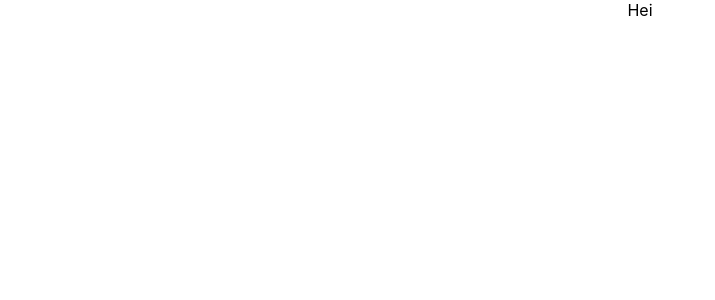
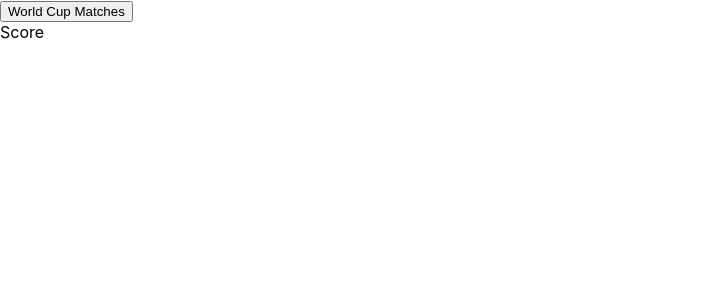
Before and after one commit to Emran2104/worldCupScore, a React (Create React App) app in the folder world_cup/: page / in a window 1280 px wide. Shown: the top 300 px of the page, without its empty margins (0-715 px from the left). Built offline with nearby package versions, Linux system fonts and the light colour scheme.

Commit message:
router dom connection setup for Score component

```diff
--- a/world_cup/src/App.js
+++ b/world_cup/src/App.js
@@ -1,10 +1,16 @@
 import './App.css';
+import { BrowserRouter as Router, Route , Routes} from 'react-router-dom';
+import Score from './pages/score/Score';
+import React from 'react';
 
 function App() {
   return (
-    <div className="App">
-      Hei
-    </div>
+    <Router>
+      <Routes>
+        <Route exact path="/" element={<Score />}/>
+      </Routes>
+    </Router>
+
   );
 }
 
--- a/world_cup/src/pages/score/Score.js
+++ b/world_cup/src/pages/score/Score.js
@@ -1,9 +1,17 @@
 import React from 'react'
+import "./score.css"
+import { Navigate } from 'react-router-dom';
+
 
 export default function Score() {
     return (
-        <div>
-
+        <div className="page-score">
+            <header className="page-score-header">
+                <button onClick={<Navigate to="/"/>}>
+                    World Cup Matches
+                </button>
+            </header>
+            Score
         </div>
     )
 }
```
Also changed, not shown: world_cup/src/pages/score/score.css (added).
